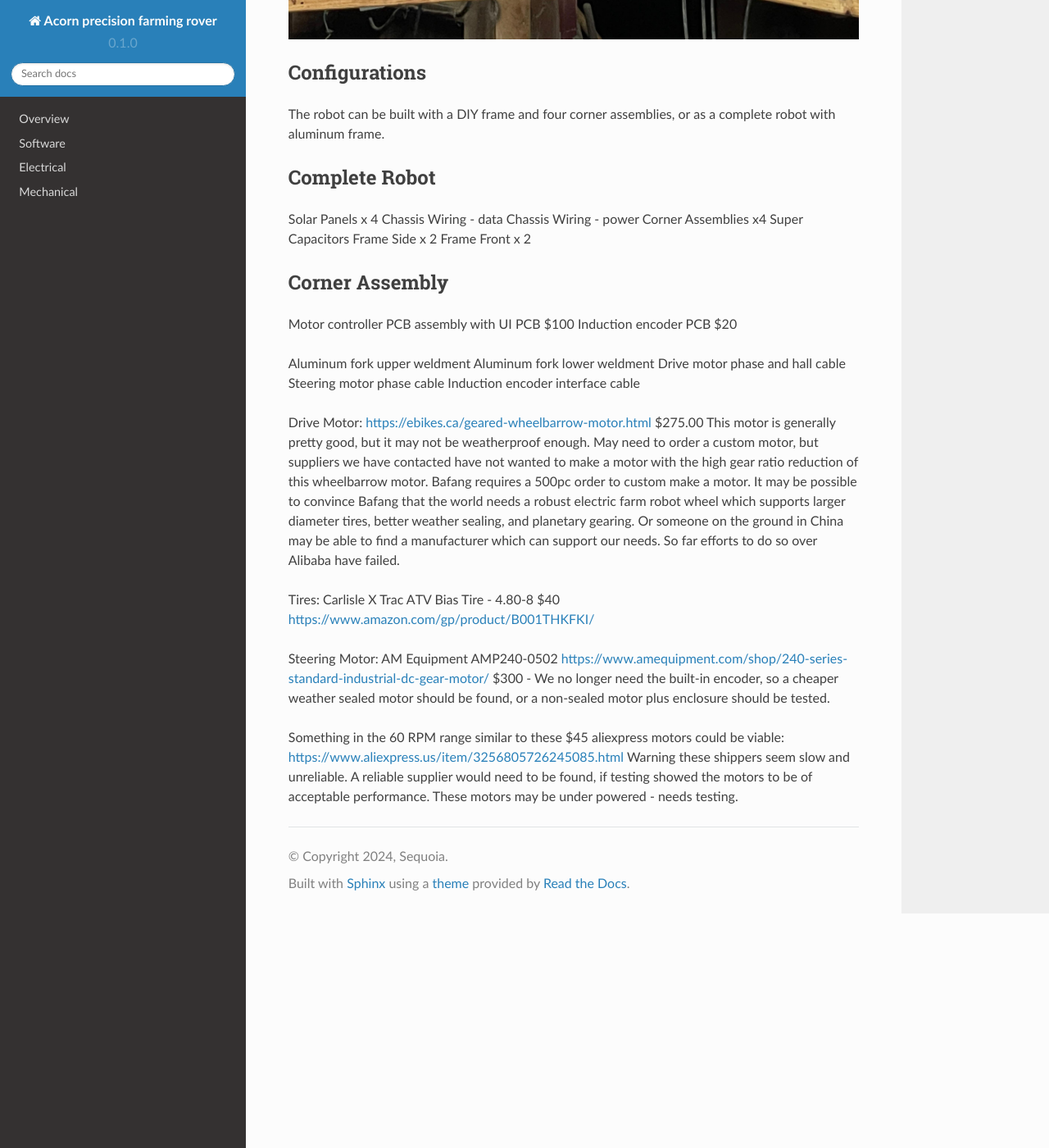
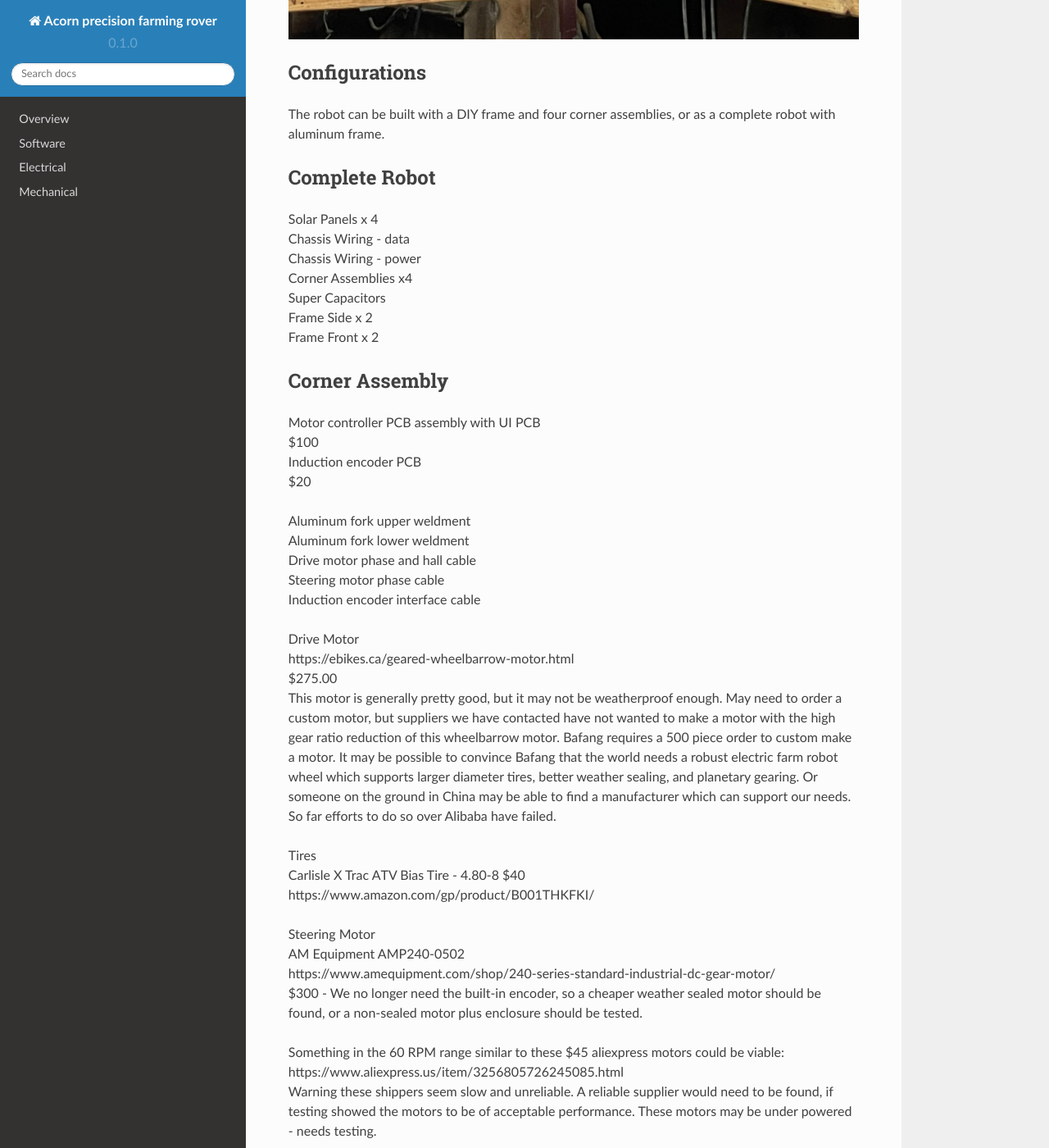
Before and after one commit to Twisted-Fields/robot_docs, a Sphinx documentation site: the page built from docs/source/materials.md, in a window 1280 px wide and 1400 px high, scrolled down 634 px. Shown: the whole window at 82% size. Built offline with Sphinx 7.4.7 and the Read the Docs theme 2.0.0, drawn with Linux system fonts in a browser that asks for light colours.

Commit message:
Update formatting

```diff
--- a/docs/source/materials.md
+++ b/docs/source/materials.md
@@ -23,9 +23,9 @@
 ## Corner Assembly
 
 Motor controller PCB assembly with UI PCB
-\$100
+$100
 Induction encoder PCB
-\$20
+$20
 
 Aluminum fork upper weldment
 Aluminum fork lower weldment
@@ -33,32 +33,32 @@
 Steering motor phase cable
 Induction encoder interface cable
 
-Drive Motor:
-<https://ebikes.ca/geared-wheelbarrow-motor.html>
-\$275.00
+Drive Motor
+https://ebikes.ca/geared-wheelbarrow-motor.html
+$275.00
 This motor is generally pretty good, but it may not be weatherproof enough.
 May need to order a custom motor, but suppliers we have contacted have not
 wanted to make a motor with the high gear ratio reduction of this wheelbarrow
-motor. Bafang requires a 500pc order to custom make a motor. It may be possible
+motor. Bafang requires a 500 piece order to custom make a motor. It may be possible
 to convince Bafang that the world needs a robust electric farm robot wheel which
 supports larger diameter tires, better weather sealing, and planetary gearing.
 Or someone on the ground in China may be able to find a manufacturer which can
 support our needs. So far efforts to do so over Alibaba have failed.
 
-Tires:
+Tires
 Carlisle X Trac ATV Bias Tire - 4.80-8
-\$40
-<https://www.amazon.com/gp/product/B001THKFKI/>
+$40
+https://www.amazon.com/gp/product/B001THKFKI/
 
-Steering Motor:
+Steering Motor
 AM Equipment AMP240-0502
-<https://www.amequipment.com/shop/240-series-standard-industrial-dc-gear-motor/>
+https://www.amequipment.com/shop/240-series-standard-industrial-dc-gear-motor/
 \$300 - We no longer need the built-in encoder, so a cheaper weather sealed
 motor should be found, or a non-sealed motor plus enclosure should be tested.
 
 Something in the 60 RPM range similar to these \$45 aliexpress motors could be
 viable:
-<https://www.aliexpress.us/item/3256805726245085.html>
+https://www.aliexpress.us/item/3256805726245085.html
 Warning these shippers seem slow and unreliable. A reliable supplier would
 need to be found, if testing showed the motors to be of acceptable performance.
 These motors may be under powered - needs testing.
```
Also changed, not shown: docs/source/electrical.md (+18 -17 lines).
